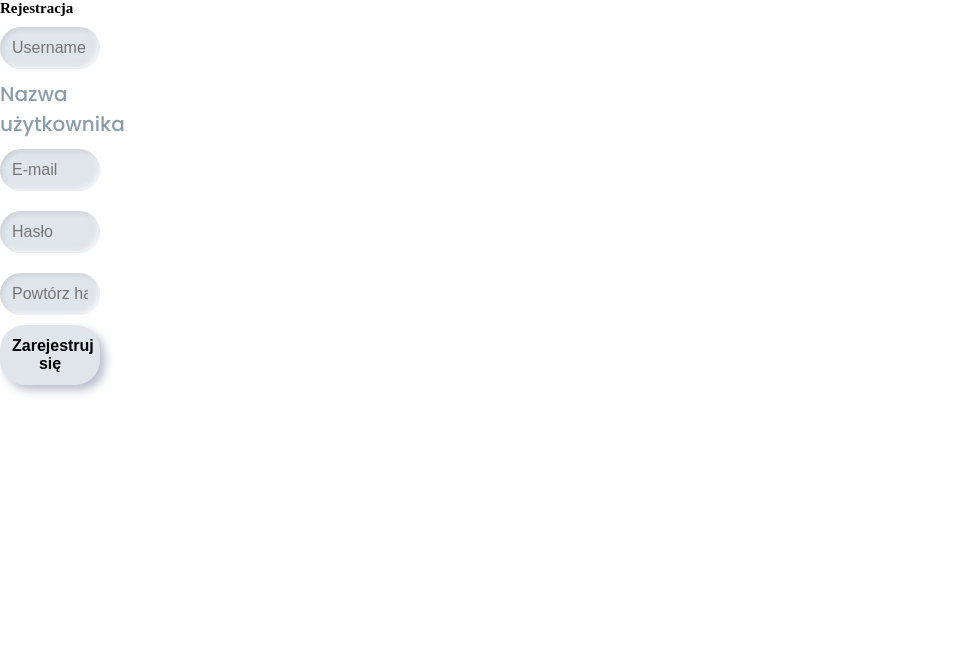
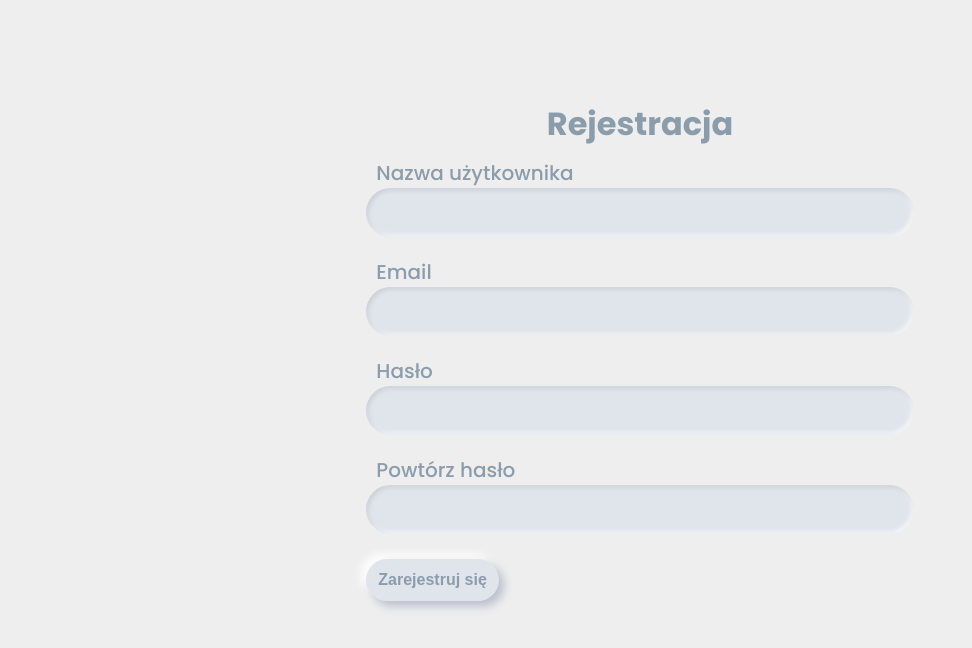
Before and after one commit to BosyCode/todo-app, a Next.js app: page /auth/register in a window 1280 px wide. Shown: the top 648 px of the page, without its empty margins (0-972 px from the left). Built offline with nearby package versions, Linux system fonts and the light colour scheme.

Commit message:
adjustment styles, add rwd to register page

```diff
--- a/src/components/base/Button/Button.module.scss
+++ b/src/components/base/Button/Button.module.scss
@@ -1,5 +1,4 @@
 .button {
-  width: 100%;
   padding: 12px;
   font-size: 16px;
   font-weight: bold;
@@ -8,7 +7,8 @@
   background: #e0e5ec;
   box-shadow: 5px 5px 10px #babecc, -5px -5px 10px #ffffff;
   cursor: pointer;
-  transition: 0.3s;
+  color: var(--accent);
+
   &:active {
     box-shadow: inset 5px 5px 10px #babecc, inset -5px -5px 10px #ffffff;
   }
--- a/src/components/base/Input/Input.module.scss
+++ b/src/components/base/Input/Input.module.scss
@@ -1,7 +1,11 @@
+.inputContainer {
+  position: relative;
+  padding: 10px 0;
+  width: 100%;
+}
 .input {
   width: 100%;
   padding: 12px;
-  margin: 10px 0;
   font-size: 16px;
   border: none;
   border-radius: 25px;
@@ -10,9 +14,22 @@
   inset -2px -2px 5px rgba(255, 255, 255, 0.7);
   outline: none;
   transition: 0.3s;
+  font-family: "Poppins", sans-serif;
+  color: var(--accent);
 
   &:focus {
     box-shadow: inset 3px 3px 6px rgba(0, 0, 0, 0.15),
     inset -3px -3px 6px rgba(255, 255, 255, 0.9);
   }
 }
+
+.label {
+  margin-left: 10px;
+}
+
+.error {
+  position: absolute;
+  bottom: -10px;
+  left: 0;
+  margin-left: 10px;
+}
--- a/src/components/base/Input/Input.tsx
+++ b/src/components/base/Input/Input.tsx
@@ -27,12 +27,7 @@ export const Input: FC<InputProps> = ({
   ...rest
 }) => {
   return (
-    <div>
-      <input
-        {...rest}
-        required={required}
-        className={classNames(styles.input, className)}
-      />
+    <div className={styles.inputContainer}>
       {label && (
         <label htmlFor={rest.name} className={styles.label}>
           <Text
@@ -45,7 +40,22 @@ export const Input: FC<InputProps> = ({
           />
         </label>
       )}
-      {errorMessage && <p>{errorMessage}</p>}
+      <input
+        {...rest}
+        required={required}
+        className={classNames(styles.input, className)}
+      />
+
+      {errorMessage && (
+        <Text
+          tag="span"
+          text={errorMessage}
+          color="danger"
+          fontSize="10"
+          className={styles.error}
+          fontFamily="poppins"
+        />
+      )}
     </div>
   )
 }
--- a/src/components/base/Text/Text.module.scss
+++ b/src/components/base/Text/Text.module.scss
@@ -48,7 +48,10 @@
   }
 
   &-20 {
-    @include size(2rem);
+    @include size(1.4rem);
+    @include media-from(md) {
+      @include size(2rem);
+    }
   }
 
   &-24 {
--- a/src/components/templates/Register/Register.module.scss
+++ b/src/components/templates/Register/Register.module.scss
@@ -1,3 +1,11 @@
 .registerContainer {
-  max-width: 10rem;
+  display: flex;
+  flex-direction: column;
+  justify-content: center;
+  align-items: center;
+  padding: 100px 20px;
 }
+
+.button {
+  margin-top: 20px;
+}
--- a/src/components/templates/Register/Register.tsx
+++ b/src/components/templates/Register/Register.tsx
@@ -8,6 +8,7 @@ import { Form, FormikProvider, useFormik } from 'formik'
 import axios from 'axios'
 import { Button } from '@/components/base/Button/Button'
 import * as Yup from 'yup'
+import { Text } from '@/components/base/Text/Text'
 
 const Register = () => {
   const router = useRouter()
@@ -29,51 +30,52 @@ const Register = () => {
       }
     },
     validationSchema: Yup.object().shape({
-      username: Yup.string().required('Username is required'),
-      email: Yup.string().email('Invalid email').required('Email is required'),
+      username: Yup.string().required('Nazwa użytkownika jest wymagana'),
+      email: Yup.string()
+        .email('Nieprawidłowy format e-mail')
+        .required('E-mail jest wymagany'),
       password: Yup.string()
-        .required('Password is required')
+        .required('Hasło jest wymagane')
         .matches(
           /^(?=.*[A-Z])(?=.*[a-z])(?=.*\d)[A-Za-z\d!@#$%^&*()_`+{}\[\]:;<>,.?~\-=/\\]{8,}$/,
-          'Password must be at least 8 characters and special characters.',
+          'Hasło musi składać się z 8 znaków, jednej wielkiej litery, cyfry i specjalnego znaku.',
         ),
       passwordConfirm: Yup.string()
-        .oneOf([Yup.ref('password')], 'Passwords must match')
-        .required('Password must match'),
+        .oneOf([Yup.ref('password')], 'Hasło nie jest takie samo')
+        .required('Musisz powtórzyć swoje hasło'),
     }),
   })
 
   return (
     <div className={styles.registerContainer}>
-      <h2>Rejestracja</h2>
+      <Text
+        tag="h2"
+        text="Rejestracja"
+        fontSize="32"
+        color="accent"
+        fontFamily="poppins"
+      />
       <FormikProvider value={registerFormik}>
         <Form>
           <InputFormik
             type="text"
             name="username"
-            placeholder="Username"
             label="Nazwa użytkownika"
             required
           />
-          <InputFormik
-            type="email"
-            name="email"
-            placeholder="E-mail"
-            required
-          />
-          <InputFormik
-            type="password"
-            name="password"
-            placeholder="Hasło"
-            required
-          />
+          <InputFormik type="email" name="email" label="Email" required />
+          <InputFormik type="password" name="password" label="Hasło" required />
           <InputFormik
             type="password"
             name="passwordConfirm"
-            placeholder="Powtórz hasło"
+            label="Powtórz hasło"
             required
           />
-          <Button text="Zarejestruj się" type="submit" />
+          <Button
+            text="Zarejestruj się"
+            type="submit"
+            style={{ margin: '15px 0' }}
+          />
         </Form>
       </FormikProvider>
     </div>
--- a/src/styles/global.scss
+++ b/src/styles/global.scss
@@ -12,6 +12,10 @@ html {
   font-size: 62.5%
 }
 
+body {
+  background-color: var(--primary);
+}
+
 a {
   text-decoration: none;
 }
--- a/src/styles/variables.scss
+++ b/src/styles/variables.scss
@@ -1,5 +1,5 @@
 :root {
-  --primary: #dddddd;
+  --primary: #eeeeee;
   --secondary: #999999;
   --accent: #8B9CAB;
   --info: #00bfff;
```
